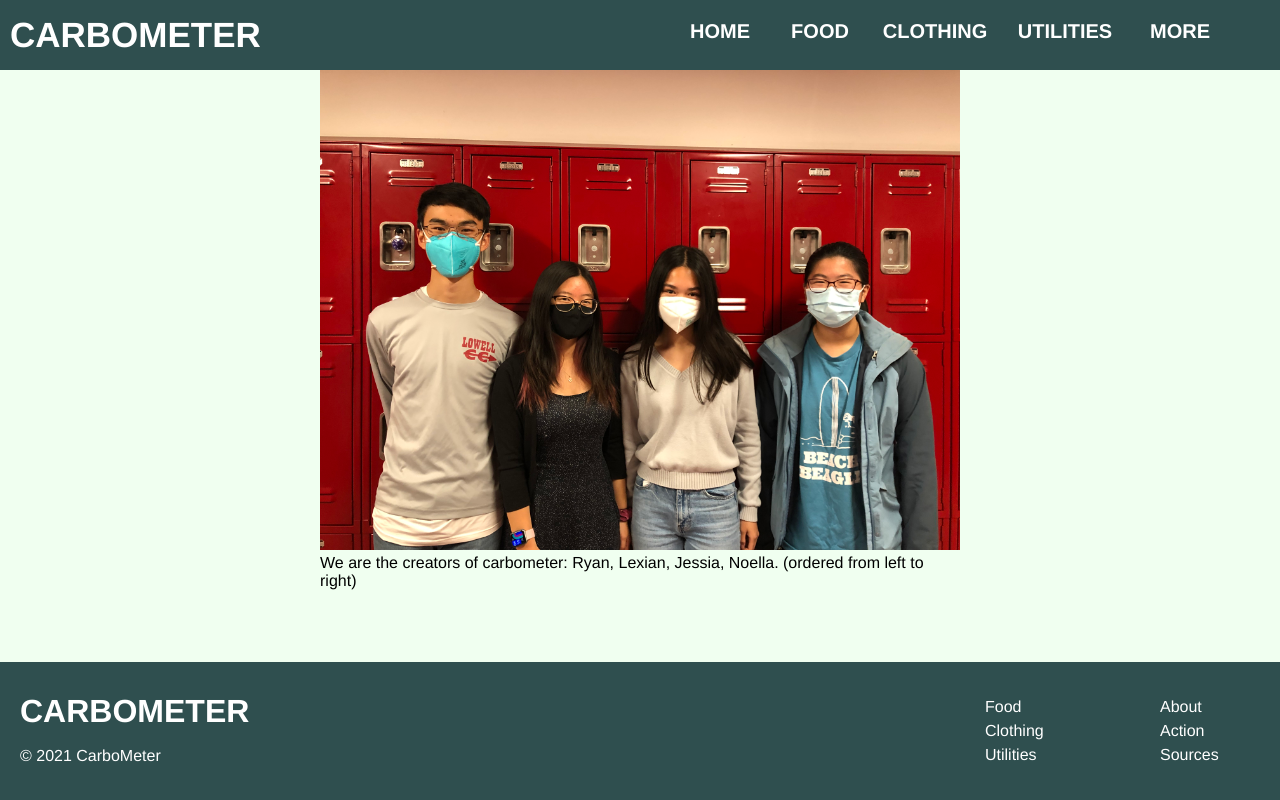
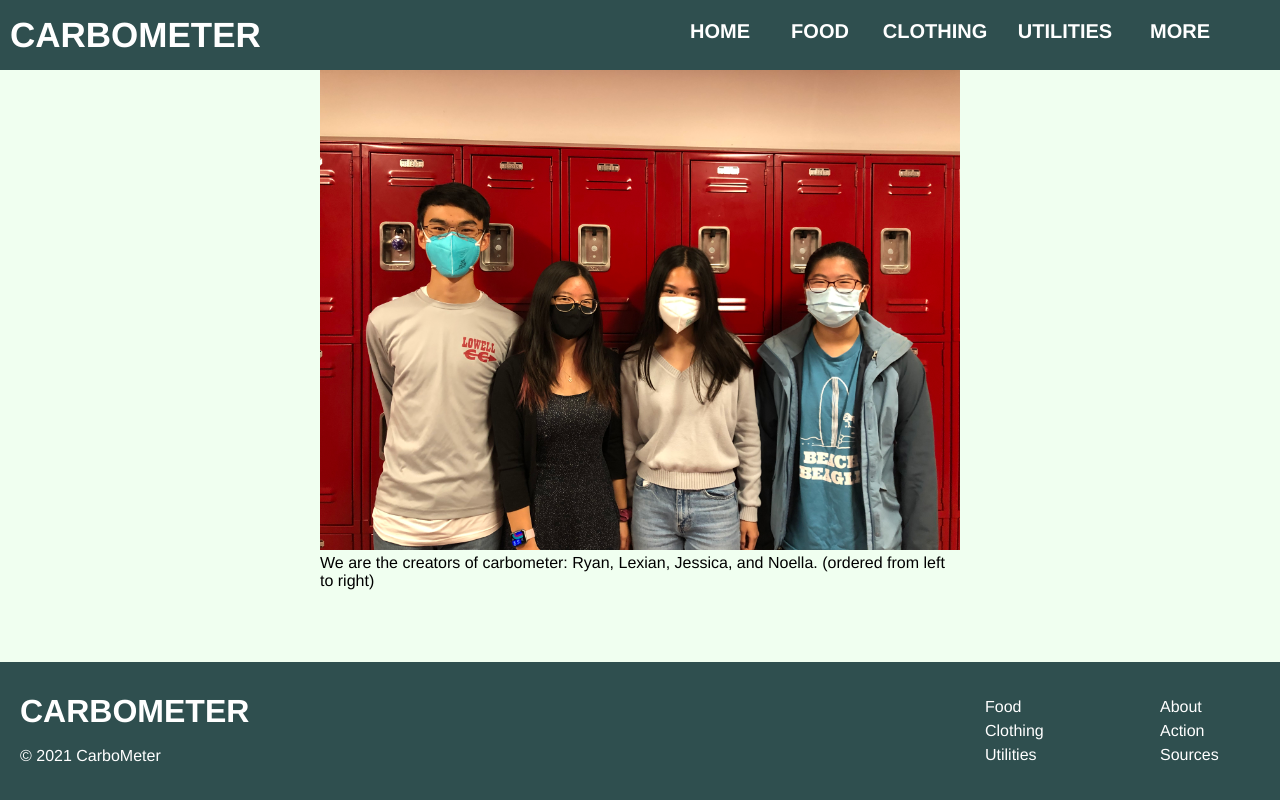
Before and after one commit to ryanlee4761/Carbometer, a Flask app: page /more/about in a window 1280 px wide. Run offline with Flask 2, Linux system fonts and the light colour scheme.

Commit message:
Update about.html

```diff
--- a/templates/more/about.html
+++ b/templates/more/about.html
@@ -10,6 +10,6 @@
 <div class="center">
     <img src="{{ url_for('static', filename='groupphoto.jpeg') }}">
 
-    We are the creators of carbometer: Ryan, Lexian, Jessia, Noella. (ordered from left to right)
+   We are the creators of carbometer: Ryan, Lexian, Jessica, and Noella. (ordered from left to right)
 </div>
 {% endblock %}
```
